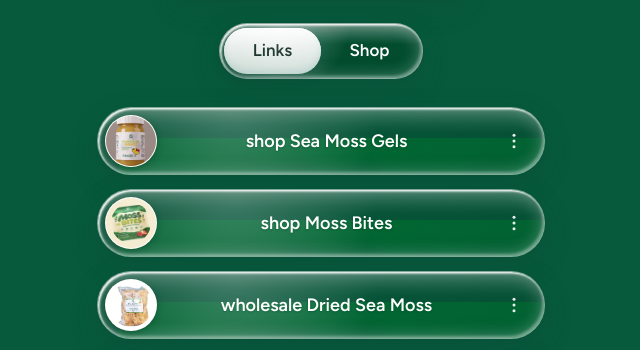
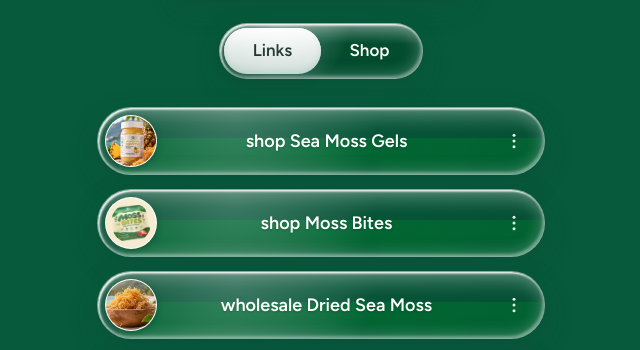
Before and after one commit to terryfindley9/cgi-green-links, a plain HTML site: page index.html in a window 1280 px wide. Shown: the part 769-1119 px from the top of the page, without its empty margins (319-959 px from the left). Drawn offline with Linux system fonts and the light colour scheme; a web font is replaced by a local one.

Commit message:
Use page images for gel and dried links

```diff
--- a/index.html
+++ b/index.html
@@ -235,6 +235,7 @@ body,.tagline,footer,footer a,.word{color:#fff}
 /* solid green background */
 html,body{background:var(--ground)!important;background-image:none!important;animation:none!important}
 body::before{display:none!important}
+.pill .th.page{object-fit:cover;padding:0;background:var(--sand)}
 </style>
 </head>
 <body>
@@ -267,11 +268,11 @@ body::before{display:none!important}
 
   <main>
   <section class="list" id="p-links" role="tabpanel" aria-labelledby="t-links">
-    <div class="pill"><a class="go" href="https://cgi-green.com/collections/fruits-infused-sea-moss?utm_source=instagram&utm_medium=link_in_bio&utm_campaign=bio" aria-label="Shop Sea Moss Gels"></a><img class="th" src="img/gel-mango.png" alt=""><span class="tx">shop Sea Moss Gels</span><button class="more" data-share="https://cgi-green.com/collections/fruits-infused-sea-moss" aria-label="Share Sea Moss Gels link"><svg viewBox="0 0 24 24"><circle cx="12" cy="5" r="1.8"/><circle cx="12" cy="12" r="1.8"/><circle cx="12" cy="19" r="1.8"/></svg></button></div>
+    <div class="pill"><a class="go" href="https://cgi-green.com/collections/fruits-infused-sea-moss?utm_source=instagram&utm_medium=link_in_bio&utm_campaign=bio" aria-label="Shop Sea Moss Gels"></a><img class="th page" src="img/gel-page-sq.jpg" alt=""><span class="tx">shop Sea Moss Gels</span><button class="more" data-share="https://cgi-green.com/collections/fruits-infused-sea-moss" aria-label="Share Sea Moss Gels link"><svg viewBox="0 0 24 24"><circle cx="12" cy="5" r="1.8"/><circle cx="12" cy="12" r="1.8"/><circle cx="12" cy="19" r="1.8"/></svg></button></div>
 
     <div class="pill"><a class="go" href="https://cgi-green.com/pages/moss-bites?utm_source=instagram&utm_medium=link_in_bio&utm_campaign=bio" aria-label="Shop Moss Bites"></a><img class="th" src="img/bites.png" alt="" style="object-fit:contain;padding:5px"><span class="tx">shop Moss Bites</span><button class="more" data-share="https://cgi-green.com/pages/moss-bites" aria-label="Share Moss Bites link"><svg viewBox="0 0 24 24"><circle cx="12" cy="5" r="1.8"/><circle cx="12" cy="12" r="1.8"/><circle cx="12" cy="19" r="1.8"/></svg></button></div>
 
-    <div class="pill"><a class="go" href="https://cgi-green.com/collections/dried-products?utm_source=instagram&utm_medium=link_in_bio&utm_campaign=bio" aria-label="Wholesale Dried Sea Moss"></a><img class="th dried" src="img/dried.jpg" alt=""><span class="tx">wholesale Dried Sea Moss</span><button class="more" data-share="https://cgi-green.com/collections/dried-products" aria-label="Share wholesale link"><svg viewBox="0 0 24 24"><circle cx="12" cy="5" r="1.8"/><circle cx="12" cy="12" r="1.8"/><circle cx="12" cy="19" r="1.8"/></svg></button></div>
+    <div class="pill"><a class="go" href="https://cgi-green.com/collections/dried-products?utm_source=instagram&utm_medium=link_in_bio&utm_campaign=bio" aria-label="Wholesale Dried Sea Moss"></a><img class="th page" src="img/dried-page-sq.jpg" alt=""><span class="tx">wholesale Dried Sea Moss</span><button class="more" data-share="https://cgi-green.com/collections/dried-products" aria-label="Share wholesale link"><svg viewBox="0 0 24 24"><circle cx="12" cy="5" r="1.8"/><circle cx="12" cy="12" r="1.8"/><circle cx="12" cy="19" r="1.8"/></svg></button></div>
 
     <div class="pill"><a class="go" href="https://www.tiktok.com/@cgigreen_seamoss" rel="noopener" aria-label="Follow CGI-Green on TikTok"></a><img class="th" src="img/logo.png" alt="" style="object-fit:contain;padding:10px;background:var(--cream)"><span class="tx">follow us on tiktok!<em>@cgigreen_seamoss</em></span><button class="more" data-share="https://www.tiktok.com/@cgigreen_seamoss" aria-label="Share TikTok link"><svg viewBox="0 0 24 24"><circle cx="12" cy="5" r="1.8"/><circle cx="12" cy="12" r="1.8"/><circle cx="12" cy="19" r="1.8"/></svg></button></div>
 
```
Also changed, not shown: img/dried-page-sq.jpg (added), img/gel-page-sq.jpg (added).
